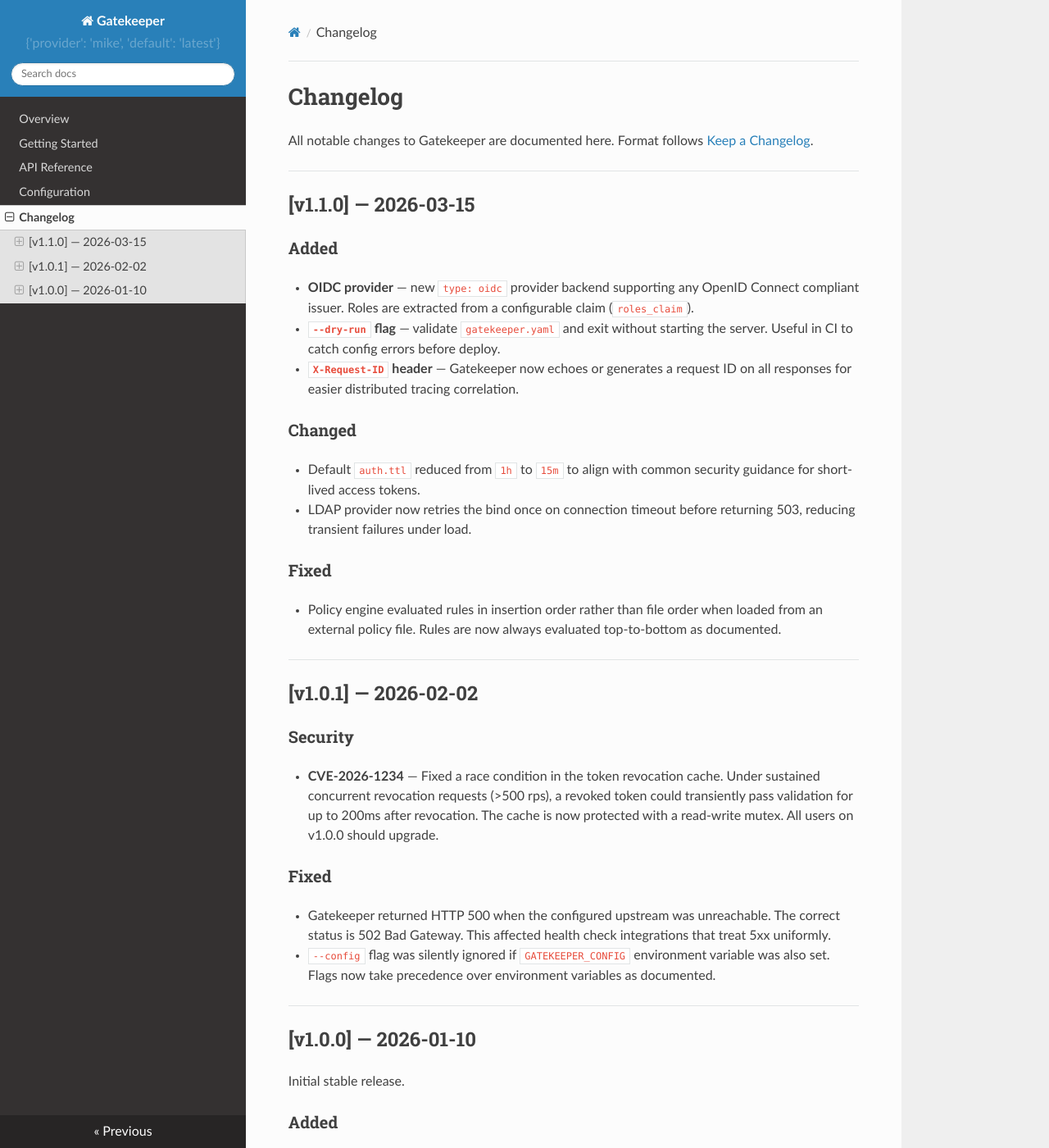
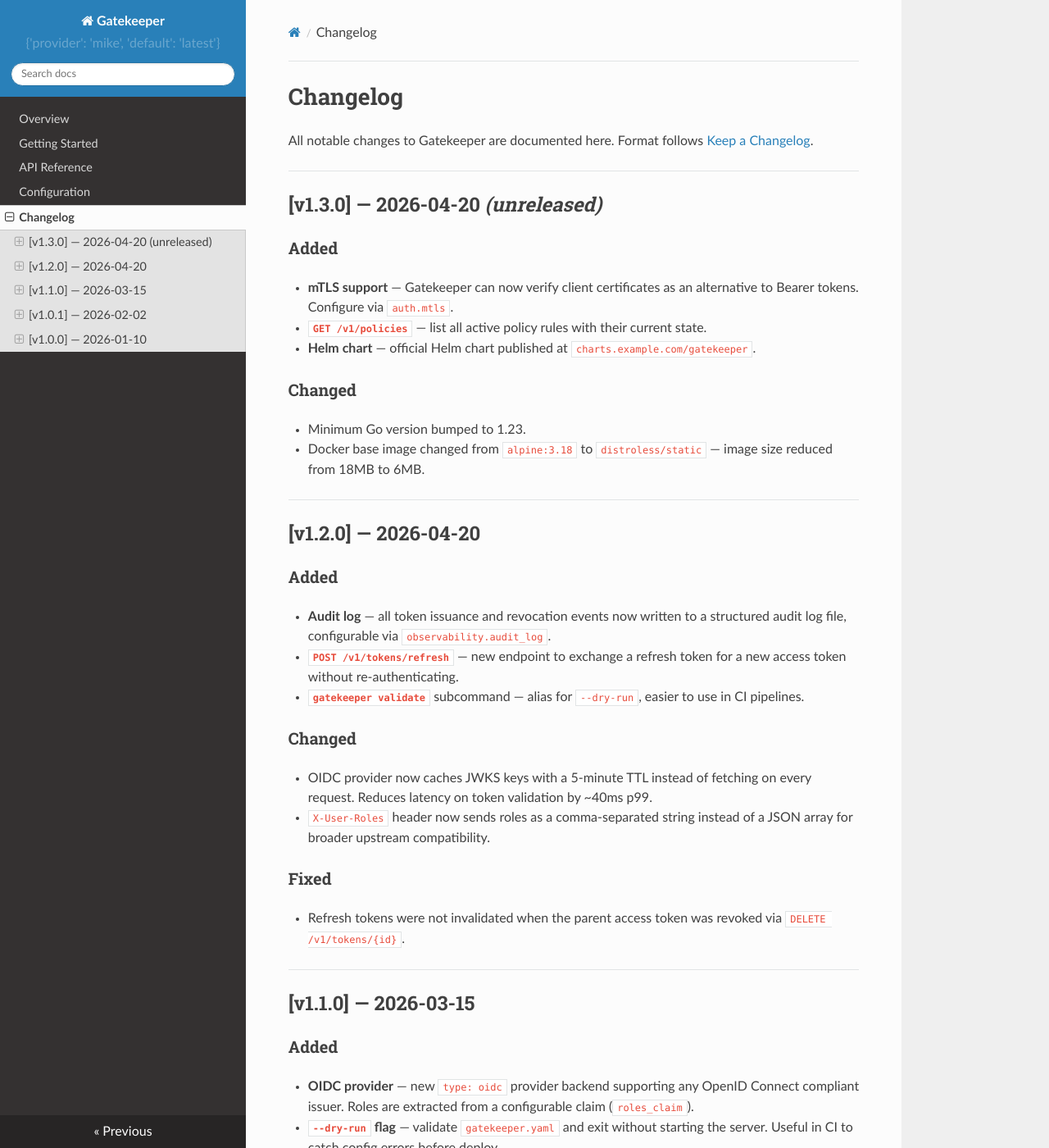
Before and after one commit to jackishere/docs, an MkDocs documentation site: the page built from docs/changelog.md, in a window 1280 px wide and 1400 px high. Shown: the whole window at 82% size. Built offline with MkDocs 1.6.1, drawn with Linux system fonts in a browser that asks for light colours; nearby versions of some CDN libraries.

Commit message:
docs: add v1.2.0 and v1.3.0 changelog entries for versioning demo
Co-Authored-By: Claude Sonnet 4.6 <noreply@anthropic.com>

```diff
--- a/docs/changelog.md
+++ b/docs/changelog.md
@@ -1,6 +1,40 @@
 # Changelog
 
 All notable changes to Gatekeeper are documented here. Format follows [Keep a Changelog](https://keepachangelog.com/en/1.0.0/).
+
+---
+
+## [v1.3.0] — 2026-04-20 *(unreleased)*
+
+### Added
+
+- **mTLS support** — Gatekeeper can now verify client certificates as an alternative to Bearer tokens. Configure via `auth.mtls`.
+- **`GET /v1/policies`** — list all active policy rules with their current state.
+- **Helm chart** — official Helm chart published at `charts.example.com/gatekeeper`.
+
+### Changed
+
+- Minimum Go version bumped to 1.23.
+- Docker base image changed from `alpine:3.18` to `distroless/static` — image size reduced from 18MB to 6MB.
+
+---
+
+## [v1.2.0] — 2026-04-20
+
+### Added
+
+- **Audit log** — all token issuance and revocation events now written to a structured audit log file, configurable via `observability.audit_log`.
+- **`POST /v1/tokens/refresh`** — new endpoint to exchange a refresh token for a new access token without re-authenticating.
+- **`gatekeeper validate`** subcommand — alias for `--dry-run`, easier to use in CI pipelines.
+
+### Changed
+
+- OIDC provider now caches JWKS keys with a 5-minute TTL instead of fetching on every request. Reduces latency on token validation by ~40ms p99.
+- `X-User-Roles` header now sends roles as a comma-separated string instead of a JSON array for broader upstream compatibility.
+
+### Fixed
+
+- Refresh tokens were not invalidated when the parent access token was revoked via `DELETE /v1/tokens/{id}`.
 
 ---
 
```
